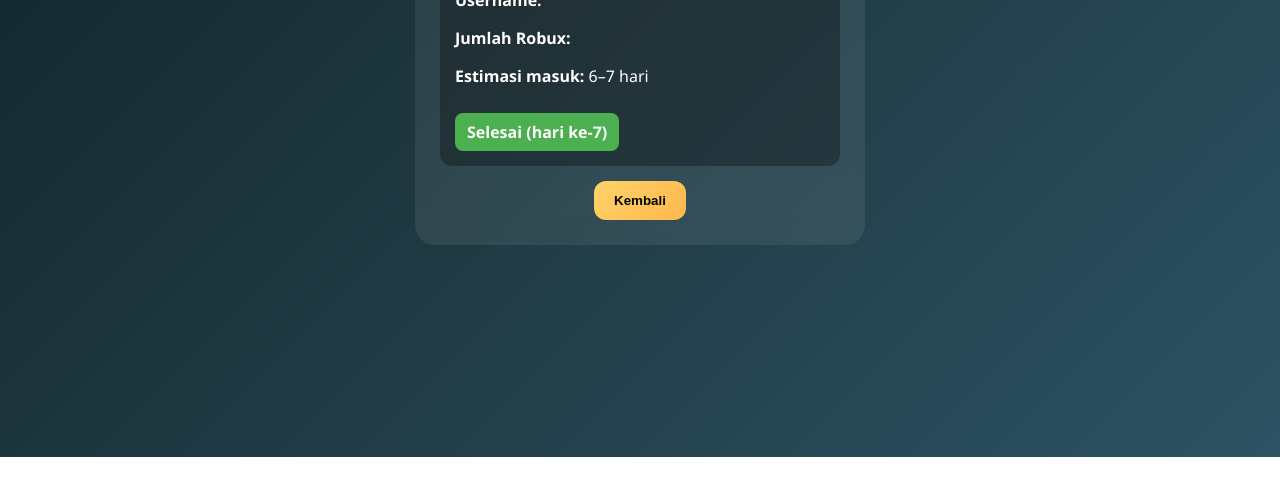
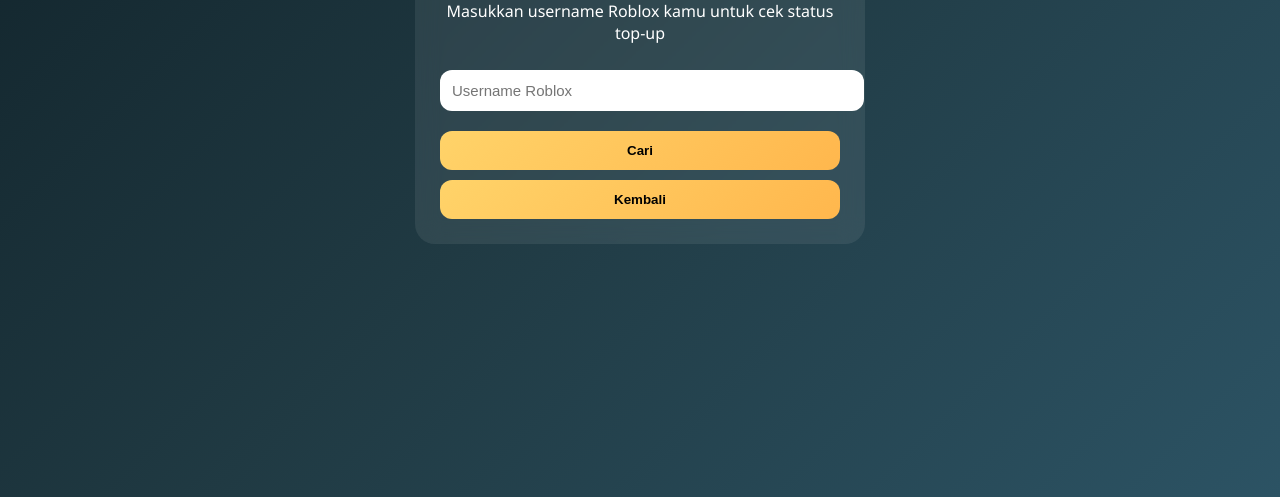
Before and after one commit to ReyGenteng/reybelirbx, a plain HTML site: page invoice.html in a window 1280 px wide. Shown: the part 359-856 px from the top of the page. Before the commit the page ends 816 px from the top, so only its background shows below. Drawn offline with Linux system fonts and the light colour scheme.

Commit message:
invoice.html

```diff
--- a/invoice.html
+++ b/invoice.html
@@ -3,53 +3,81 @@
 <head>
 <meta charset="UTF-8">
 <meta name="viewport" content="width=device-width, initial-scale=1.0">
-<title>Invoice Pesanan</title>
+<title>Cek Invoice Pesanan</title>
 <style>
 body{
   font-family:'Segoe UI',Arial,sans-serif;
   background:linear-gradient(135deg,#0f2027,#203a43,#2c5364);
   color:#fff;min-height:100vh;
-  display:flex;justify-content:center;align-items:center;
+  display:flex;justify-content:center;align-items:center;padding:20px;
 }
 .card{
   background:rgba(255,255,255,0.08);
   padding:25px;border-radius:20px;
   backdrop-filter:blur(12px);text-align:center;
-  max-width:400px;width:90%;
+  max-width:400px;width:100%;
 }
 h1{color:#ffd369;margin-bottom:15px;}
-.info{text-align:left;background:rgba(0,0,0,0.3);padding:15px;border-radius:12px;}
-.status{display:inline-block;padding:8px 12px;margin-top:10px;border-radius:8px;font-weight:bold;}
+input{
+  width:100%;padding:12px;margin:10px 0;
+  border:none;border-radius:12px;font-size:15px;
+}
+button{
+  background:linear-gradient(135deg,#ffd369,#ffb74d);
+  border:none;padding:12px 20px;border-radius:12px;
+  font-weight:bold;cursor:pointer;margin-top:10px;width:100%;
+}
+.info{
+  margin-top:20px;text-align:left;
+  background:rgba(0,0,0,0.3);
+  padding:15px;border-radius:12px;display:none;
+}
+.status{
+  display:inline-block;padding:8px 12px;margin-top:10px;
+  border-radius:8px;font-weight:bold;
+}
 .pending{background:orange;color:#222;}
 .proses{background:#00bcd4;}
 .selesai{background:#4caf50;}
-button{
-  margin-top:15px;
-  background:linear-gradient(135deg,#ffd369,#ffb74d);
-  border:none;padding:12px 20px;border-radius:12px;
-  font-weight:bold;cursor:pointer;
-}
 </style>
 </head>
 <body>
 <div class="card">
-  <h1>Invoice</h1>
-  <div class="info">
+  <h1>Cek Pesanan</h1>
+  <p>Masukkan username Roblox kamu untuk cek status top-up</p>
+  <input type="text" id="searchUser" placeholder="Username Roblox">
+  <button onclick="cari()">Cari</button>
+
+  <div class="info" id="resultBox">
     <p><b>Username:</b> <span id="u"></span></p>
     <p><b>Jumlah Robux:</b> <span id="j"></span></p>
     <p><b>Estimasi masuk:</b> 6–7 hari</p>
     <div id="statusBox"></div>
   </div>
-  <button onclick="window.location.href='index.html'">Kembali</button>
+
+  <button onclick="window.location.href='/'">Kembali</button>
 </div>
 
 <script>
-const u = localStorage.getItem('lastUser') || '';
-const j = localStorage.getItem('lastJumlah') || '';
+function cari(){
+  const input = document.getElementById('searchUser').value.trim();
+  if(!input){alert("Masukkan username!");return;}
 
-document.getElementById('u').textContent = u;
-document.getElementById('j').textContent = j;
+  // Ambil data terakhir dari localStorage
+  const lastUser = localStorage.getItem('lastUser') || '';
+  const lastJumlah = localStorage.getItem('lastJumlah') || '';
 
+  if(input.toLowerCase() !== lastUser.toLowerCase()){
+    alert("Pesanan tidak ditemukan untuk username ini (atau belum dimasukkan oleh admin).");
+    return;
+  }
+
+  // Tampilkan hasil
+  document.getElementById('resultBox').style.display = 'block';
+  document.getElementById('u').textContent = lastUser;
+  document.getElementById('j').textContent = lastJumlah;
+
+  // Status acak sesuai hari
   const hari = Math.floor(Math.random()*7)+1;
   let statusText='', cls='';
   if(hari===1){statusText='Menunggu dikirim (hari ke-1)';cls='pending';}
@@ -58,6 +86,7 @@
 
   document.getElementById('statusBox').innerHTML =
     `<div class="status ${cls}">${statusText}</div>`;
+}
 </script>
 </body>
 </html>
```
Lines whose indentation alone changed are shown as unchanged.
